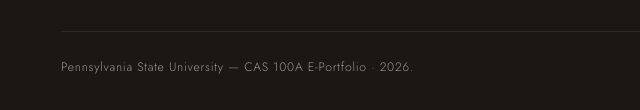
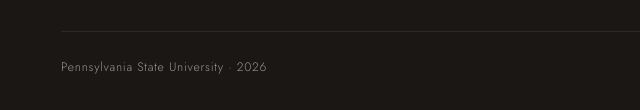
Before and after one commit to sainamanvig/sainamanvig.github.io, a plain HTML site: page index.html in a window 1280 px wide. Shown: the part 8226-8336 px from the top of the page, 29-669 px from the left. Drawn offline with nearby package versions, Linux system fonts and the light colour scheme.

Commit message:
Remove course name (2)

```diff
--- a/index.html
+++ b/index.html
@@ -1432,7 +1432,7 @@
                     <a href="https://zenodo.org/records/15355799" target="_blank" rel="noopener">Zenodo</a>
                 </nav>
                 <p class="footer__note">
-                    Pennsylvania State University — CAS 100A E-Portfolio · 2026.
+                    Pennsylvania State University · 2026
                 </p>
             </div>
         </div>
```
